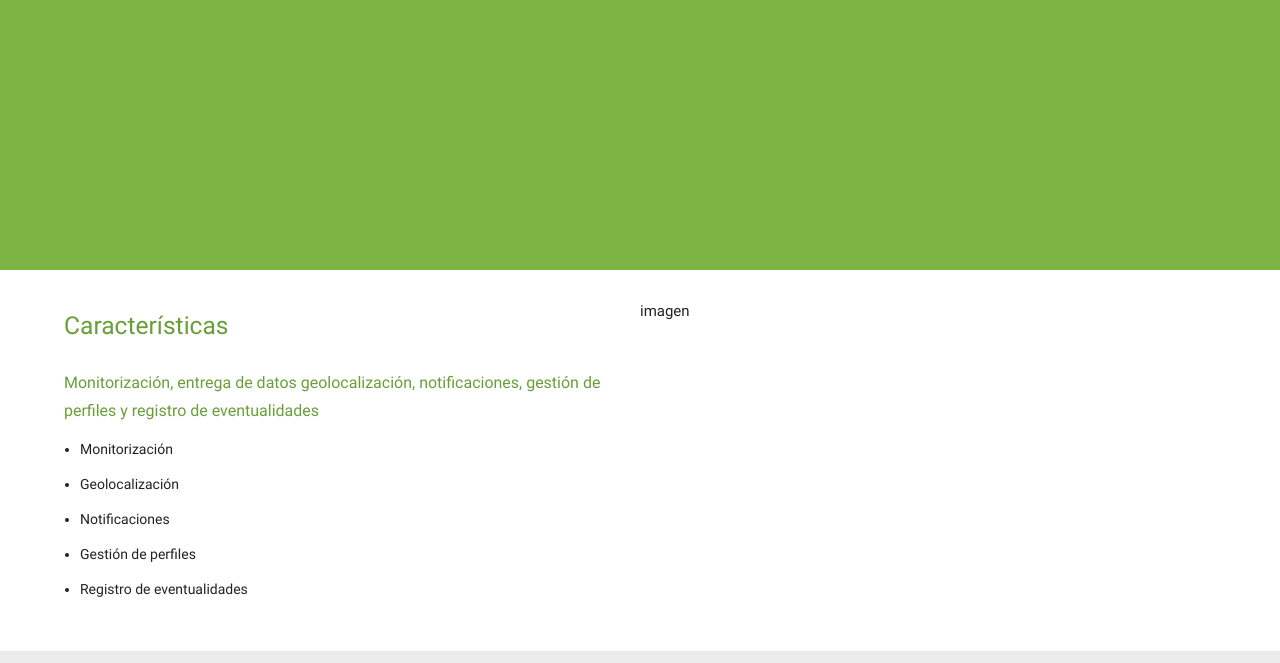
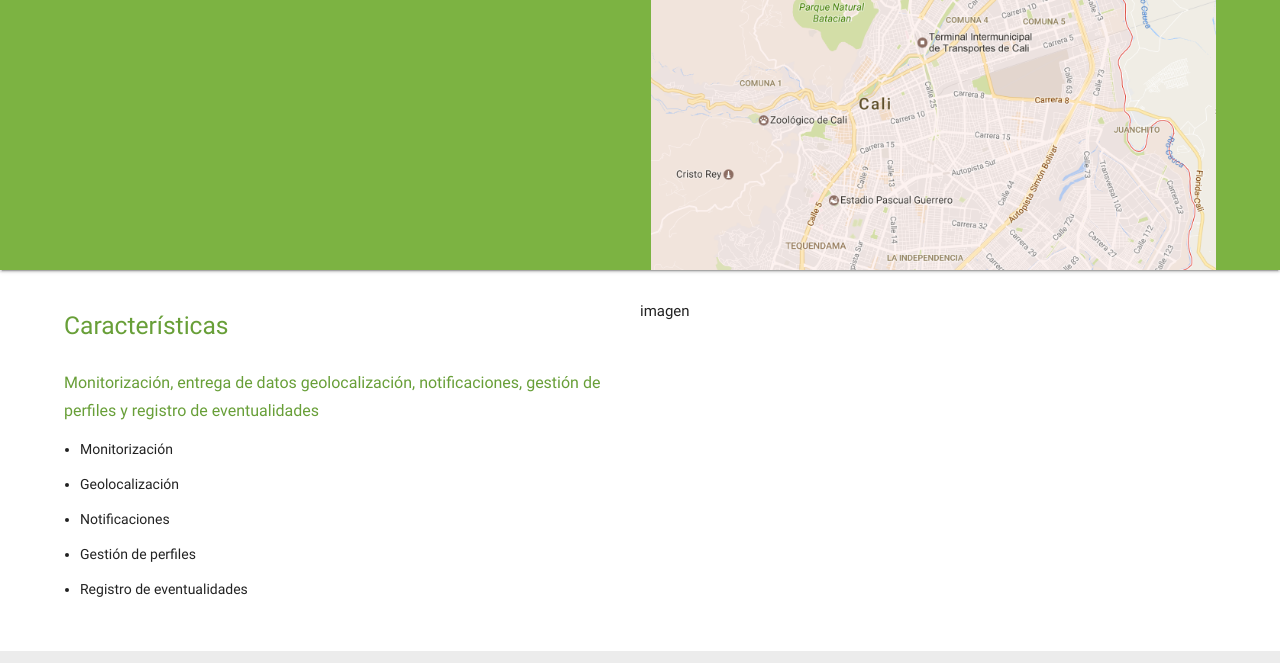
Before and after one commit to jesmarquez/materialize, a plain HTML site: page index.html in a window 1280 px wide. Shown: the part 186-849 px from the top of the page. Drawn offline with nearby package versions, Linux system fonts and the light colour scheme; files whose address does not match are found by name.

Commit message:
agregando mapa y estilos

```diff
--- a/index.html
+++ b/index.html
@@ -24,18 +24,22 @@
             </ul>
           </div>
         </nav>
-
       </div>
     </header>
     <main class="no-padding">
       <div class="section white no-pad-top">
-        <div class="section light-green darken-1 no-pad-bot start-splash-section">
+        <div class="section light-green darken-1 no-pad-bot start-splash-section z-depth-1">
           <div class="container start-splash-container">
             <div class="row">
-              <div class="col s12 16">
+              <div class="col s12 l6">
                 <div class="white-text start-splash-header-content">
                   <span class="start-splash-header-text white-text">TTdigital</span>
                     <h3 class="white-text start-header-paragraph-text">Aplicación web para la gestión de guardas de tránsito.</h3>
+                </div>
+              </div>
+              <div class="col s12 l6">
+                <div class="splah-image-container">
+                  <img src="images/mapa.png" class="splash-image">
                 </div>
               </div>
             </div>
--- a/sass/screen.scss
+++ b/sass/screen.scss
@@ -133,3 +133,23 @@ footer.page-footer {
 	padding-top: 20px;
 	background-color: #689f38;
 }
+
+.splash-image-container {
+	width: 100%;
+	max-width: 740px;
+	height: 720px;
+}
+
+.splash-image {
+	width: 100%;
+	-webkit-border-radius: 8px;
+	-moz-border-radius: 8px;
+	-ms-border-radius: 8px;
+	-o-border-radius: 8px;
+	border-radius: 8px;
+}
+
+.z-depth-1 {
+	box-shadow:
+	0 2px 2px 0 rgba(0,0,0,0.14), 0 1px 5px 0 rgba(0,0,0,0.12), 0 3px 1px -2px rgba(0,0,0,0.2);
+}
```
Also changed, not shown: stylesheets/screen.css.
